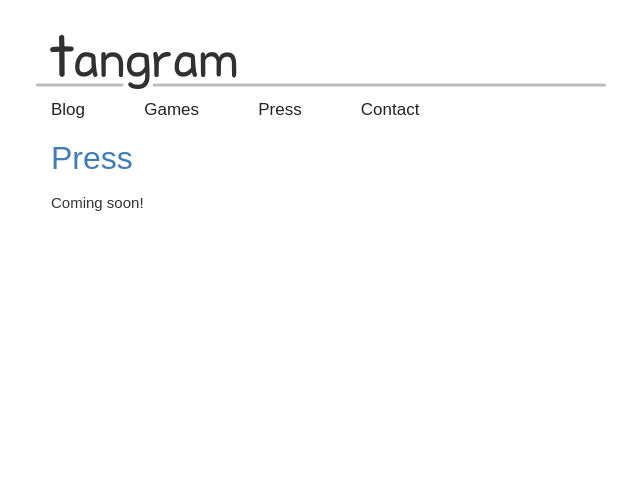
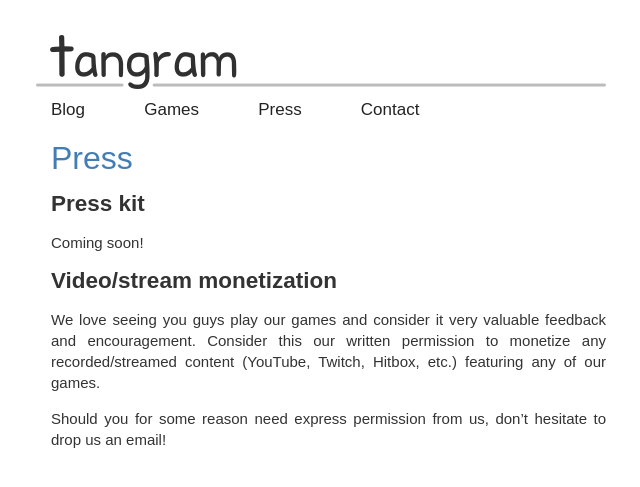
Before and after one commit to TangramGames/tangramgames.github.io, a Jekyll site: the page built from press/index.md, in a window 1280 px wide. Shown: the top 487 px of the page, without its empty margins (219-859 px from the left). Built offline with Jekyll 4.4.1, drawn with Linux system fonts in a browser that asks for light colours; some web fonts are replaced.

Commit message:
Added monetization statement to /press

```diff
--- a/press/index.md
+++ b/press/index.md
@@ -2,4 +2,14 @@
 layout: page
 title: Press
 ---
+
+## Press kit ##
+
 Coming soon!
+
+## Video/stream monetization ##
+
+We love seeing you guys play our games and consider it very valuable feedback and encouragement.
+Consider this our written permission to monetize any recorded/streamed content (YouTube, Twitch, Hitbox, etc.) featuring any of our games.
+
+Should you for some reason need express permission from us, don't hesitate to drop us an email!
```
